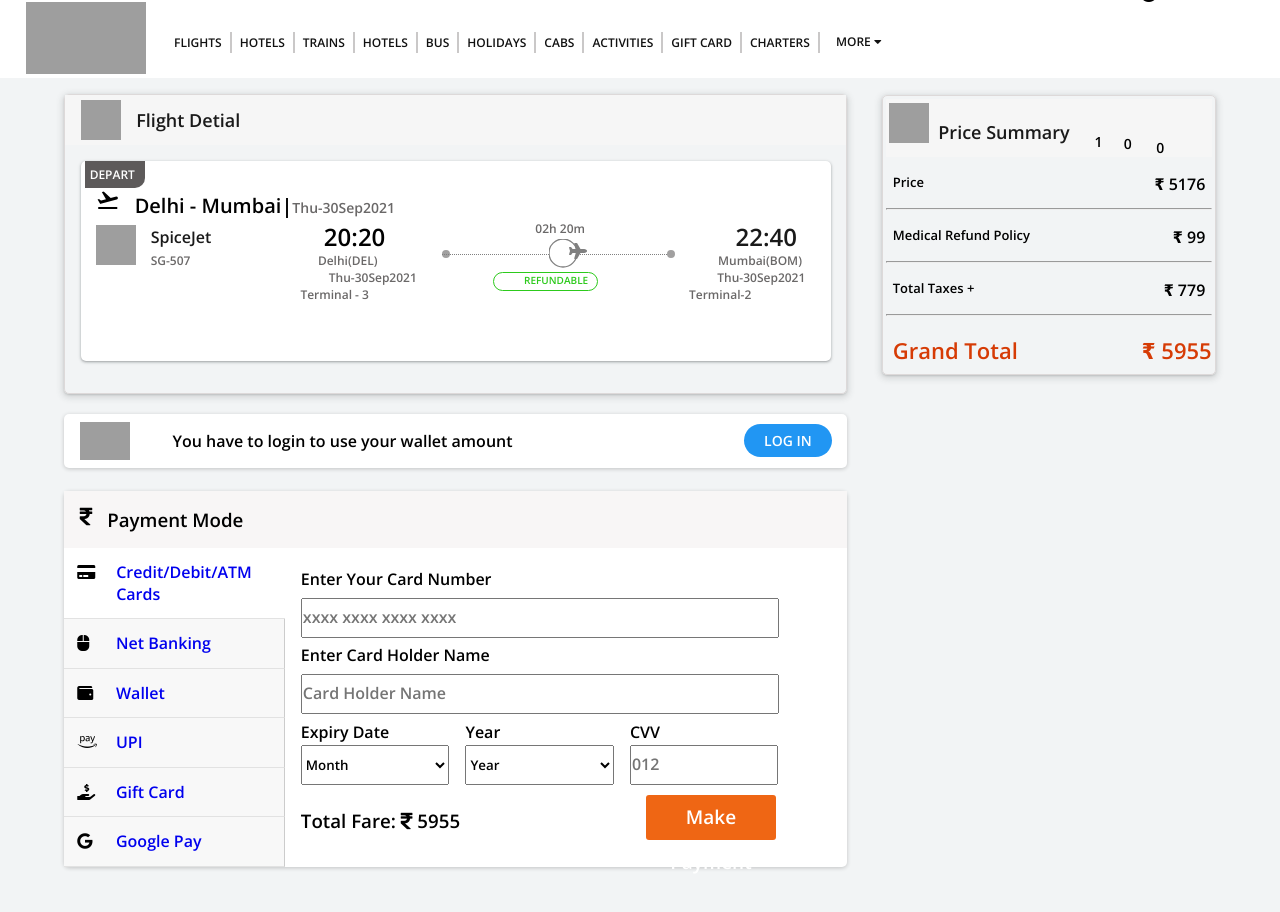
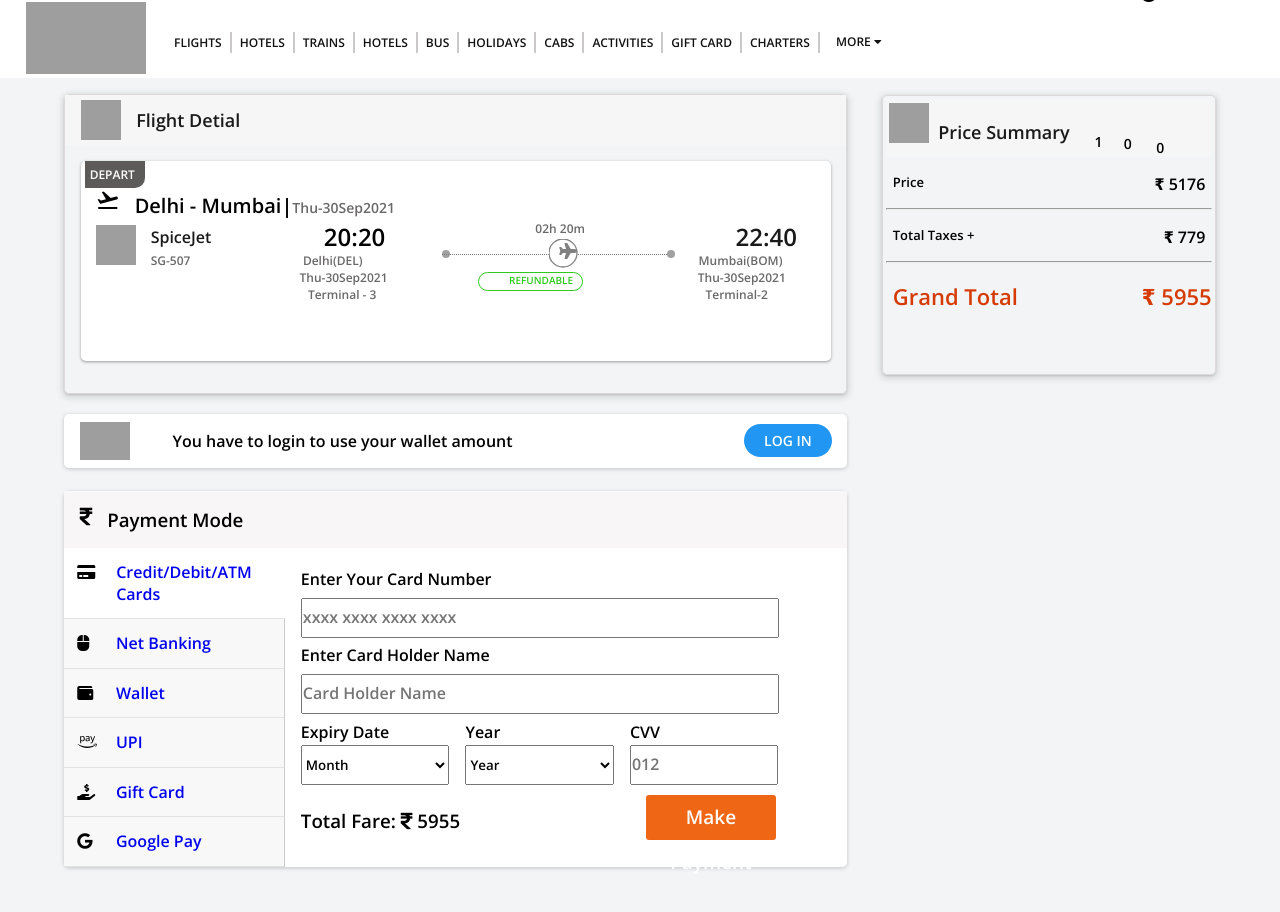
Before and after one commit to vermasuraj11011/EaseMyTrip-clone, a website with bundled scripts: page paymentPage/payment.html in a window 1280 px wide. Built offline with nearby package versions, Linux system fonts and the light colour scheme; grey boxes are pictures that could not be loaded.

Commit message:
styling improved in payment

```diff
--- a/paymentPage/payment.html
+++ b/paymentPage/payment.html
@@ -313,11 +313,7 @@
                     <p id="price">&#8377 5176</p>
                 </div>
                 <hr>
-                <div id="medicalrefundExtra" class="pricesmrLine1">
-                    <p>Medical Refund Policy</p>
-                    <p id="price">&#8377 99</p>
-                </div>
-                <hr id="medicalrefundBorder" >
+
 
                 <div class="pricesmrLine1">
                   <p>Total Taxes +</p>
--- a/paymentPage/paymentJS.js
+++ b/paymentPage/paymentJS.js
@@ -88,5 +88,3 @@
 localStorage.setItem("grandTotalAmount",payAmount);
 
 document.getElementById("payableamount").innerHTML = `&#8377  ${payAmount} `;
-
-document.getElementById("payableamount").innerText = ` ${payAmount} `;
--- a/styles/payment.css
+++ b/styles/payment.css
@@ -170,7 +170,7 @@
      font-size: 20px;
      color: gray;
      margin-top: 23px;
-     margin-left: -30.4%;
+     margin-left: -30.9%;
  }
 
  #landingDate{
@@ -197,7 +197,7 @@
      font-size: 12px;
      line-height: 17px;
      font-weight:600;
-     margin-left: 17%;
+     margin-left: 15%;
      margin-top: -10px;
  }
 
@@ -222,7 +222,7 @@
      font-size: 12px;
      line-height: 17px;
      font-weight:600;
-     margin-left: 16%;
+     margin-left: 14.7%;
      margin-top: -10px;
  }
 
@@ -232,7 +232,7 @@
      font-size: 12px;
      line-height: 17px;
      font-weight:600;
-     margin-left: -35.9%;
+     margin-left: -36.9%;
      margin-top: -15px;
  }
  #arrivalDate{
@@ -241,7 +241,7 @@
      font-size: 12px;
      line-height: 17px;
      font-weight:600;
-     margin-left: 15.9%;
+     margin-left: 14.9%;
      margin-top: -15px;
  }
  #sourcerTerminal{
@@ -250,7 +250,7 @@
      font-size: 12px;
      line-height: 17px;
      font-weight:600;
-     margin-left: 29.3%;
+     margin-left: 28.8%;
      margin-top: -20px;
  }
 
@@ -260,27 +260,40 @@
      font-size: 12px;
      line-height: 17px;
      font-weight:600;
-     margin-left: 81.1%;
+     margin-left: 81%;
      margin-top: -20px;
  }
-/*
+
  @media only screen and (max-width:1355px){
      .fa-plane{
-         margin-left: -31.3%;
+         margin-left: -31.7%;
+     }
+
+     #source{
+         margin-left: 15%;
      }
 
      #takeoffDate{
-         margin-left: -36.8%;
+         margin-left: -37.8%;
      }
+
+     #arrivalDate{
+         margin-left: 15.3%;
+     }
+
+     #destination{
+        margin-left: 15.4%;
+     }
+
      #sourcerTerminal{
          margin-left: 30.3% ;
      }
      #destinTerminal{
-         margin-left: 82.9%;
+         margin-left: 83.3%;
      }
  }
 
-
+ /*
  @media only screen and (max-width:1230px){
      .fa-plane{
          margin-left: -32%;
```
